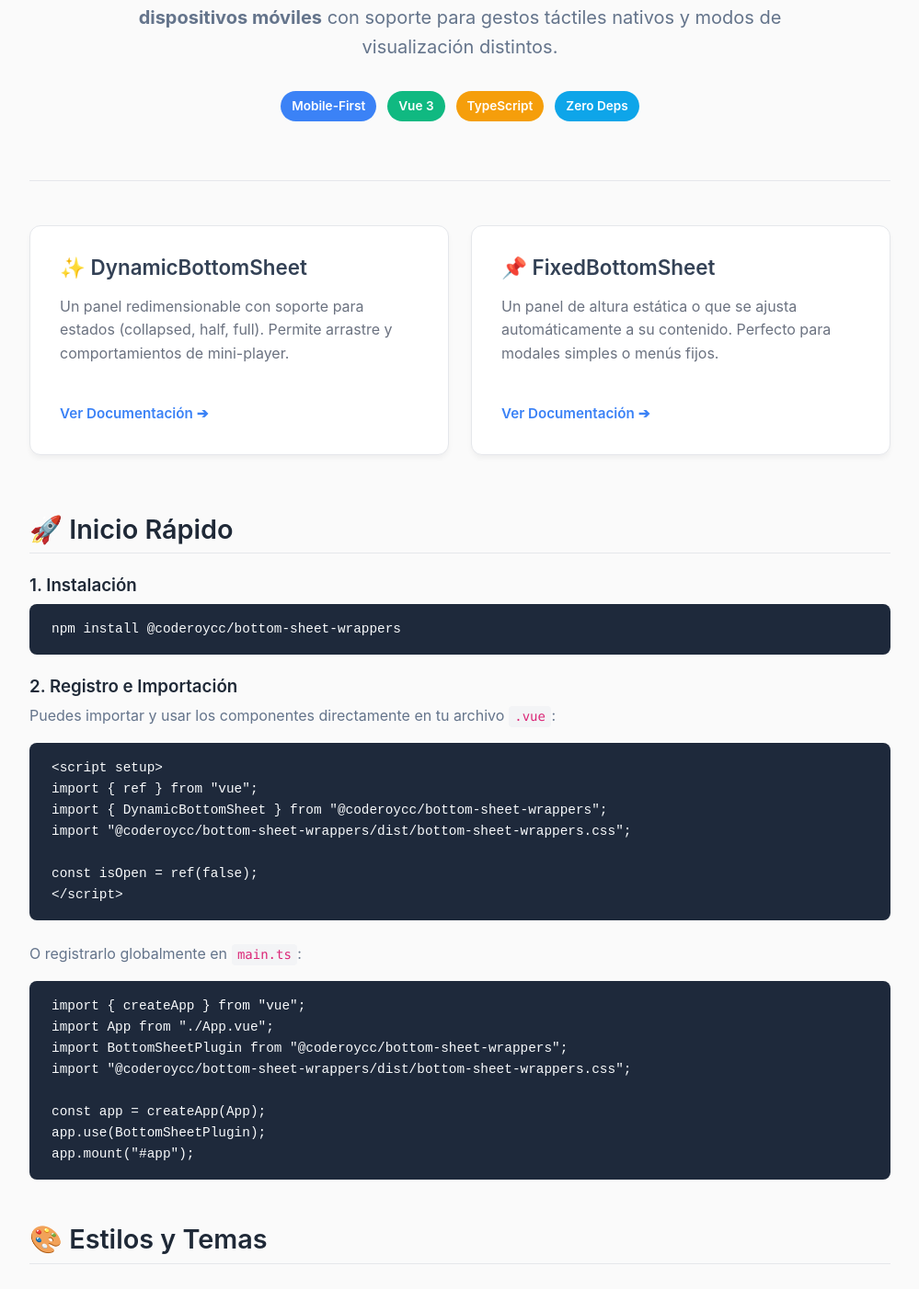
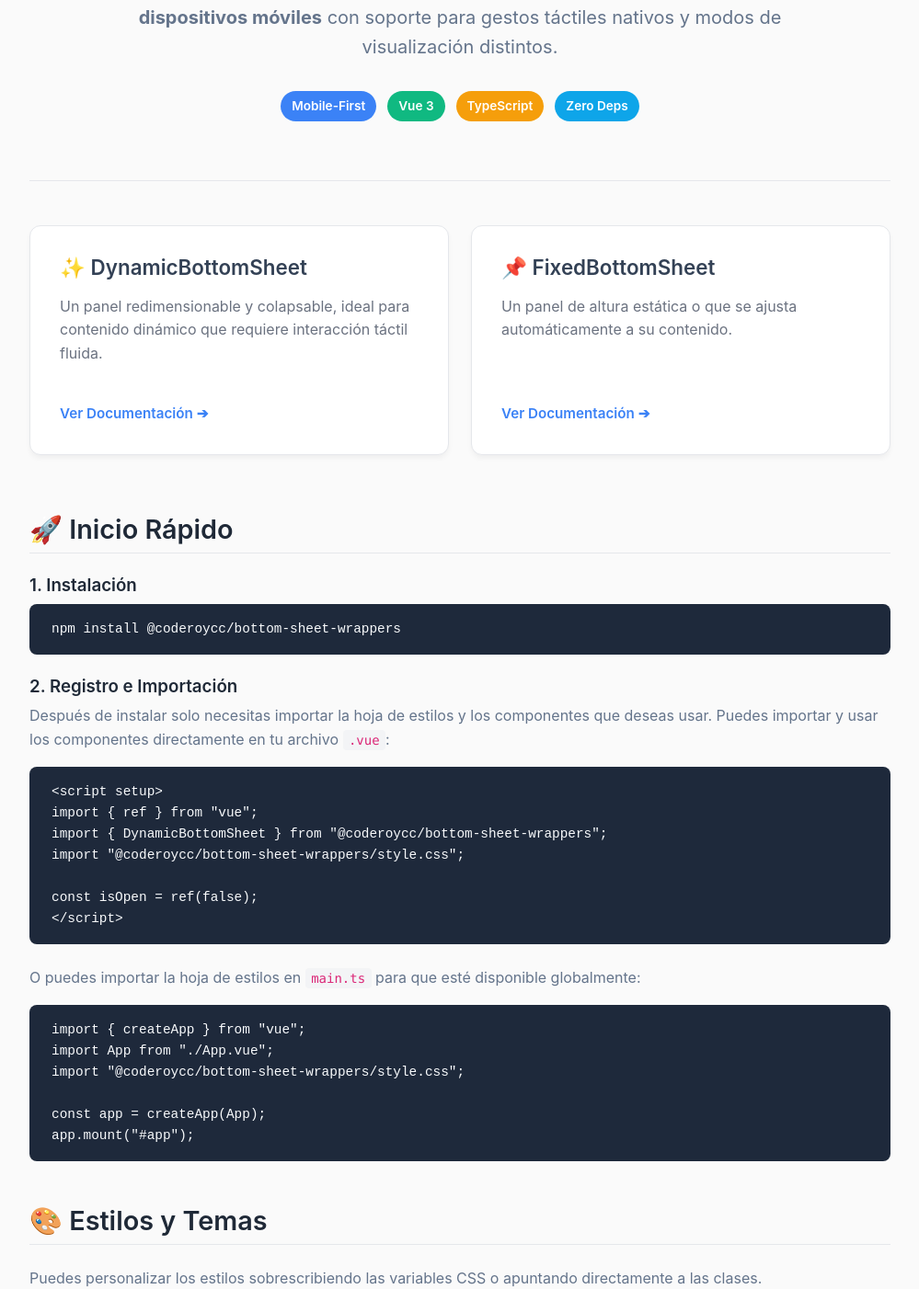
Before and after one commit to coderoycc/bsw-demo, a Vue app: page / in a window 1280 px wide. Shown: the part 254-1656 px from the top of the page at 92% size, without its empty margins (140-1139 px from the left). Built offline with nearby package versions, Linux system fonts and the light colour scheme.

Commit message:
refactor: standardize string quotes and enhance dark mode styling

```diff
--- a/src/composables/useDarkMode.ts
+++ b/src/composables/useDarkMode.ts
@@ -1,16 +1,16 @@
-import { ref, watch } from 'vue';
+import { ref, watch } from "vue";
 
-const STORAGE_KEY = 'bsw-dark-mode';
+const STORAGE_KEY = "bsw-dark-mode";
 
 // ─── Leer el estado inicial SINCRÓNICAMENTE al cargar el módulo ───────────────
 // Así el ref ya tiene el valor correcto antes de que cualquier watchEffect corra.
 function getInitialValue(): boolean {
 	const stored = localStorage.getItem(STORAGE_KEY);
 	if (stored !== null) {
-    return stored === 'true';
+		return stored === "true";
 	}
 	// Fallback: preferencia del sistema operativo
-  return window.matchMedia?.('(prefers-color-scheme: dark)').matches ?? false;
+	return window.matchMedia?.("(prefers-color-scheme: dark)").matches ?? false;
 }
 
 // Singleton reactivo - se comparte entre todos los componentes
@@ -18,7 +18,25 @@ const isDark = ref<boolean>(getInitialValue());
 
 // Aplicar la clase al <html> inmediatamente, sin esperar al montaje
 function applyDarkMode(value: boolean) {
-  document.documentElement.classList.toggle('dark', value);
+	document.documentElement.classList.toggle("dark", value);
+	// cambiar variables CSS para BSW
+	const body = document.body;
+	body.style.setProperty("--bsw-background", value ? "#1e293b" : "#ffffff");
+	body.style.setProperty(
+		"--bsw-close-btn-color",
+		value ? "#ffffff" : "#1e293b",
+	);
+
+	body.style.setProperty(
+		"--bsw-close-btn-hover-color",
+		value ? "#cfcfcf" : "#1e293b",
+	);
+
+	body.style.setProperty("--bsw-text-color", value ? "#ffffff" : "#1e293b");
+	body.style.setProperty(
+		"--bsw-handle-background",
+		value ? "#ffffff" : "#1e293b",
+	);
 }
 
 // Aplicar en el arranque
--- a/src/main.ts
+++ b/src/main.ts
@@ -1,10 +1,7 @@
 import { createApp } from "vue";
 import "./style.css";
-// import "@coderoycc/bottom-sheet-wrappers/dist/bottom-sheet-wrappers.css";
 import "@coderoycc/bottom-sheet-wrappers/style.css";
 
-// import BottomSheetPlugin from "@coderoycc/bottom-sheet-wrappers";
 import App from "./App.vue";
 const app = createApp(App);
-// app.use(BottomSheetPlugin)
 app.mount("#app");
--- a/src/pages/HomeDoc.vue
+++ b/src/pages/HomeDoc.vue
@@ -18,15 +18,14 @@
     <div class="doc-section row-2">
       <div class="card card-hover" @click="$emit('navigate', 'dynamic')">
         <h3>✨ DynamicBottomSheet</h3>
-        <p>Un panel redimensionable con soporte para estados (collapsed, half, full). Permite arrastre y comportamientos
-          de mini-player.</p>
+        <p>Un panel redimensionable y colapsable, ideal para contenido dinámico que requiere interacción
+          táctil fluida.</p>
         <div class="card-action">Ver Documentación ➔</div>
       </div>
 
       <div class="card card-hover" @click="$emit('navigate', 'fixed')">
         <h3>📌 FixedBottomSheet</h3>
-        <p>Un panel de altura estática o que se ajusta automáticamente a su contenido. Perfecto para modales simples o
-          menús fijos.</p>
+        <p>Un panel de altura estática o que se ajusta automáticamente a su contenido.</p>
         <div class="card-action">Ver Documentación ➔</div>
       </div>
     </div>
@@ -40,25 +39,23 @@
       </div>
 
       <h3>2. Registro e Importación</h3>
-      <p>Puedes importar y usar los componentes directamente en tu archivo <code>.vue</code>:</p>
+      <p>Después de instalar solo necesitas importar la hoja de estilos y los componentes que deseas usar. Puedes importar y usar los componentes directamente en tu archivo <code>.vue</code>:</p>
       <div class="code-block">
         <pre><code>&lt;script setup&gt;
 import { ref } from "vue";
 import { DynamicBottomSheet } from "@coderoycc/bottom-sheet-wrappers";
-import "@coderoycc/bottom-sheet-wrappers/dist/bottom-sheet-wrappers.css";
+import "@coderoycc/bottom-sheet-wrappers/style.css";
 
 const isOpen = ref(false);
 &lt;/script&gt;</code></pre>
       </div>
-      <p>O registrarlo globalmente en <code>main.ts</code>:</p>
+      <p>O puedes importar la hoja de estilos en <code>main.ts</code> para que esté disponible globalmente:</p>
       <div class="code-block">
         <pre><code>import { createApp } from "vue";
 import App from "./App.vue";
-import BottomSheetPlugin from "@coderoycc/bottom-sheet-wrappers";
-import "@coderoycc/bottom-sheet-wrappers/dist/bottom-sheet-wrappers.css";
+import "@coderoycc/bottom-sheet-wrappers/style.css";
 
 const app = createApp(App);
-app.use(BottomSheetPlugin);
 app.mount("#app");</code></pre>
       </div>
     </div>
--- a/src/style.css
+++ b/src/style.css
@@ -6,6 +6,7 @@
 	--primary-hover: #2563eb;
 	--text-main: #1f2937;
 	--text-muted: #6b7280;
+	--text-emphasis: #4d90fa;
 	--bg-main: #ffffff;
 	--bg-muted: #f3f4f6;
 	--border-color: #e5e7eb;
```
Lines whose indentation alone changed are shown as unchanged.
